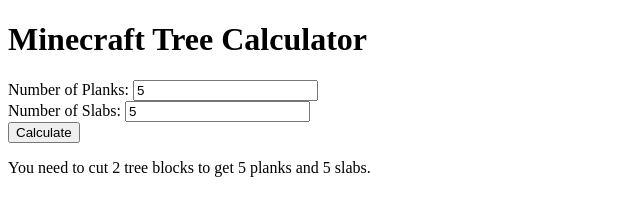
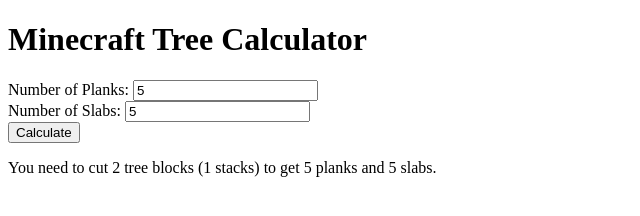
Before and after one commit to tanketom/minecraft, a plain HTML site: page index.html in a window 1280 px wide. Both pictures are taken after typing "5", "5" into the empty fields and a click on the button "Calculate". Shown: the full height of the page, 0-640 px from the left. Drawn offline with Linux system fonts and the light colour scheme.

Commit message:
Update index.html

```diff
--- a/index.html
+++ b/index.html
@@ -25,7 +25,10 @@
             // Calculate the number of tree blocks needed
             let treeBlocks = Math.ceil(totalPlanks / 4);
 
-            document.getElementById('result').innerText = `You need to cut ${treeBlocks} tree blocks to get ${planks} planks and ${slabs} slabs.`;
+            // Calculate the number of stacks of tree blocks needed
+            let stacks = Math.ceil(treeBlocks / 64);
+
+            document.getElementById('result').innerText = `You need to cut ${treeBlocks} tree blocks (${stacks} stacks) to get ${planks} planks and ${slabs} slabs.`;
         }
     </script>
 </body>
```
